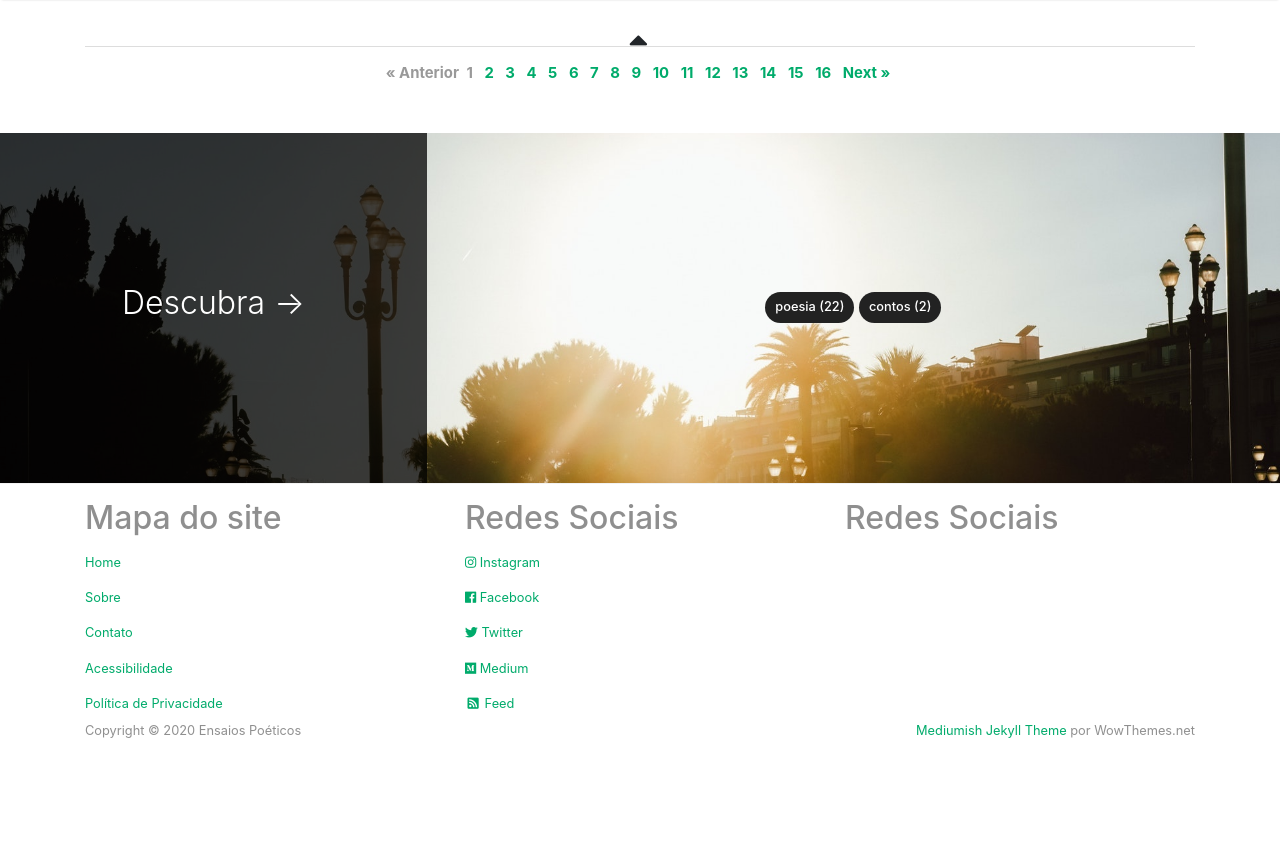
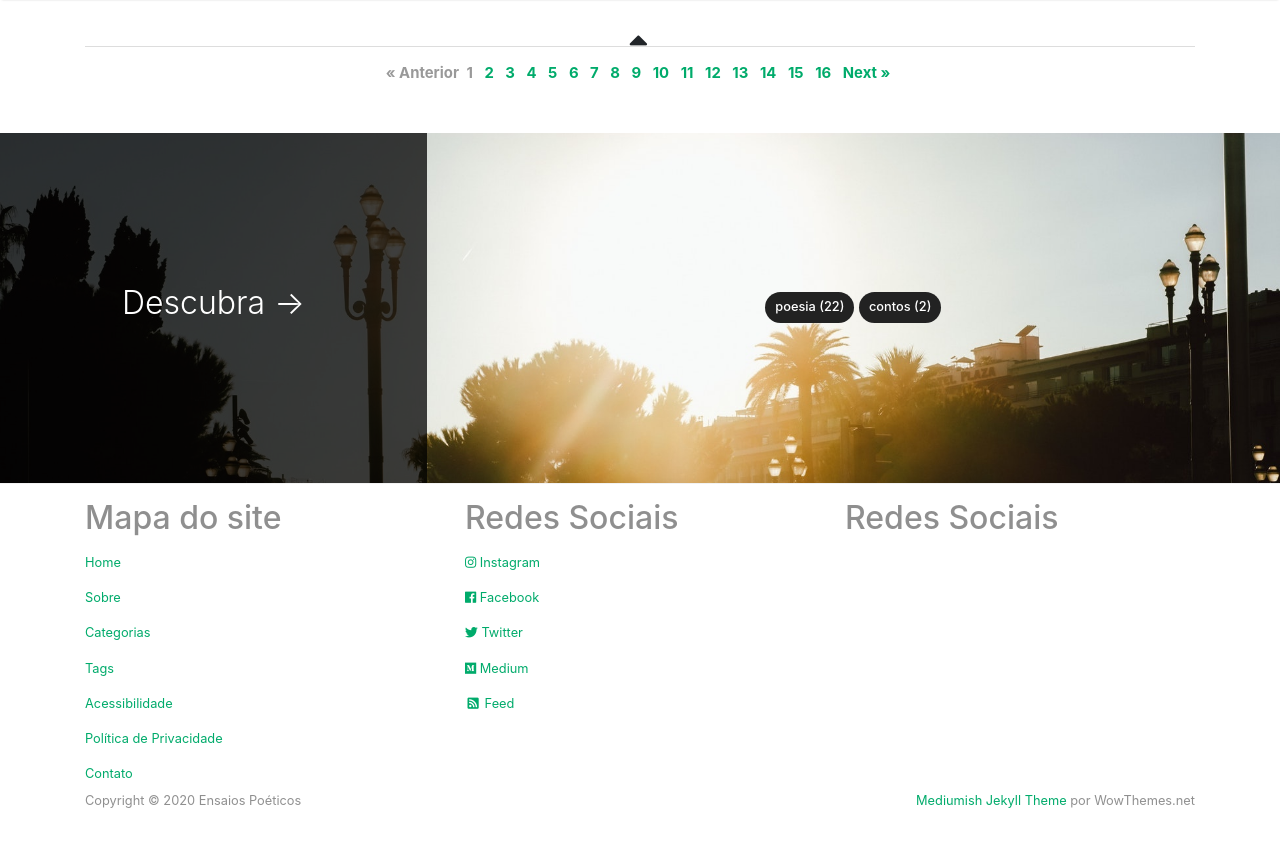
Before and after one commit to brunopulis/ensaiospoeticos, a Jekyll site: the page built from index.html, in a window 1280 px wide and 900 px high, scrolled down 1662 px. Shown: the top 847 px of the window. Built offline with Jekyll 4.4.1, drawn with Linux system fonts in a browser that asks for light colours; nearby versions of some CDN libraries; the list of posts is cut into pages by our own code.

Commit message:
update the order of items

```diff
--- a/_includes/footer.html
+++ b/_includes/footer.html
@@ -17,7 +17,11 @@
           </li>
 
           <li class="nav-item">
-            <a href="{{ site.baseurl }}/contact" class="nav-link">Contato</a>
+            <a href="{{ site.baseurl }}/categories" class="nav-link">Categorias</a>
+          </li>
+
+          <li class="nav-item">
+            <a href="{{ site.baseurl }}/tags" class="nav-link">Tags</a>
           </li>
 
           <li class="nav-item">
@@ -26,6 +30,10 @@
 
           <li class="nav-item">
             <a href="{{ site.baseurl }}/policy-privacy" class="nav-link">Política de Privacidade</a>
+          </li>
+
+          <li class="nav-item">
+            <a href="{{ site.baseurl }}/contact" class="nav-link">Contato</a>
           </li>
         </ul>
       </div>
```
